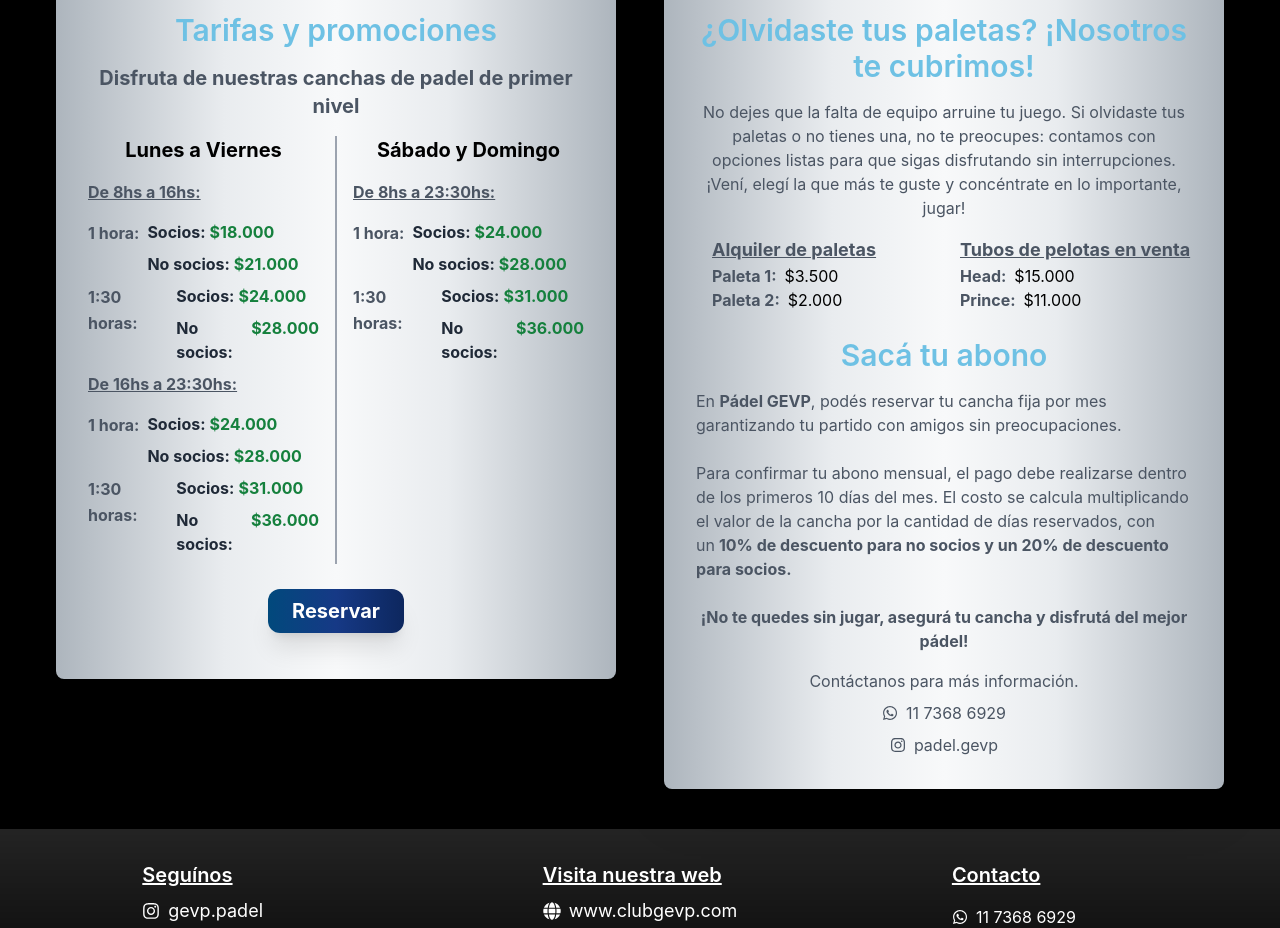
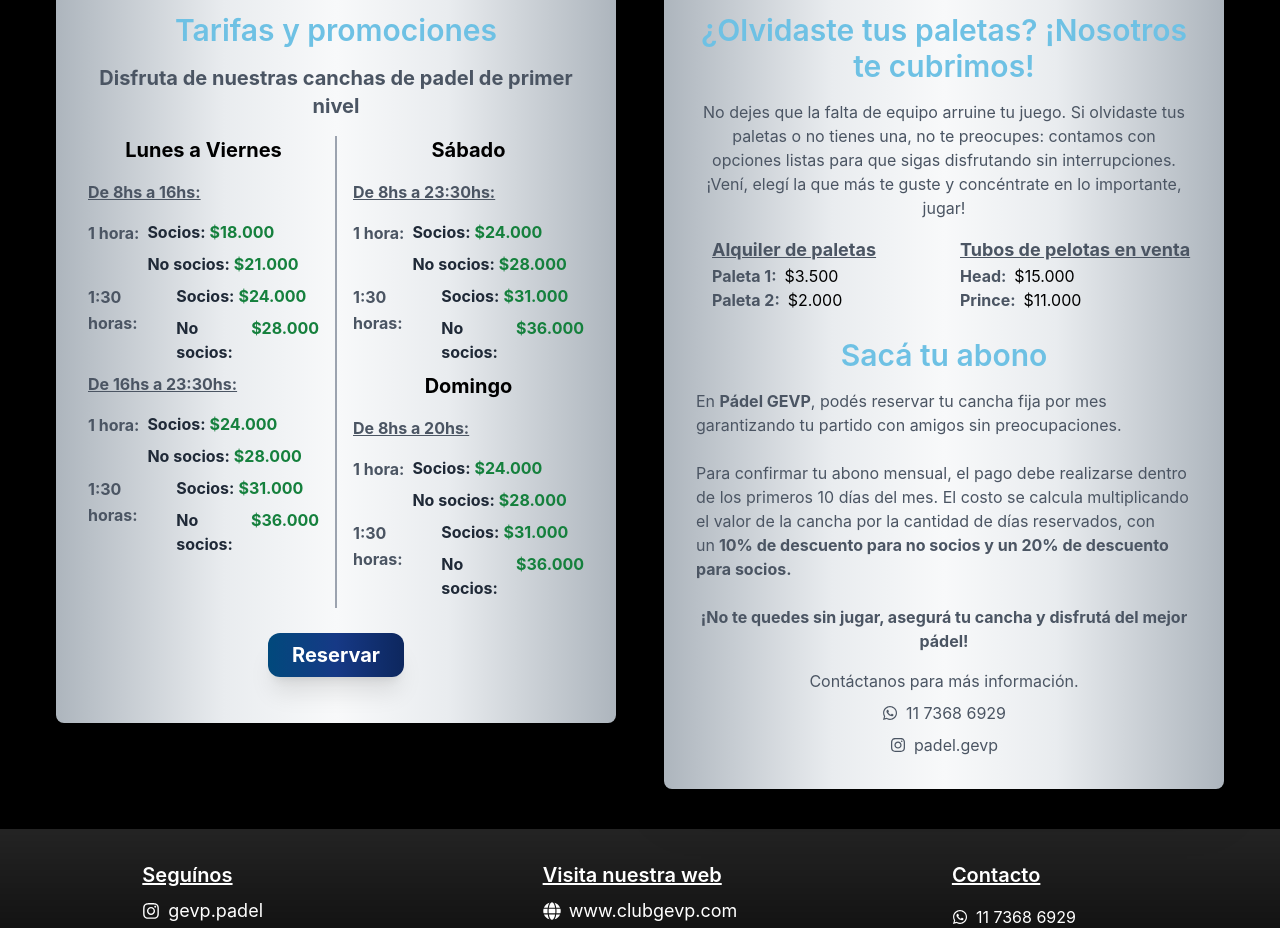
Before and after one commit to PrandiF/padelGEVP, a React (Vite) app: page / in a window 1280 px wide. Shown: the part 2740-3668 px from the top of the page. Built offline with nearby package versions, Linux system fonts and the light colour scheme; a web font is replaced by a local one.

Commit message:
feat: precios update

```diff
--- a/src/components/Info/Precios.tsx
+++ b/src/components/Info/Precios.tsx
@@ -28,7 +28,7 @@
           </p>
           <div className="flex xl:flex-row flex-col w-full justify-center xl:gap-0 gap-4">
             {/* Columna Izquierda */}
-            <div className="flex flex-col text-start justify-center xl:w-1/2 xl:pr-4">
+            <div className="flex flex-col text-start xl:w-1/2 xl:pr-4">
               <p className="flex mx-auto text-xl font-bold text-black mb-4">
                 Lunes a Viernes
               </p>
@@ -118,11 +118,53 @@
             {/* Columna Derecha */}
             <div className="flex flex-col text-start xl:w-1/2 xl:pl-4">
               <p className="flex mx-auto text-xl font-bold text-black mb-4">
-                Sábado y Domingo
+                Sábado
               </p>
               <div className="flex flex-col">
                 <p className="text-base font-bold text-gray-600 mb-4 underline">
                   De 8hs a 23:30hs:
+                </p>
+                <div className="flex gap-2">
+                  <p className="font-bold text-gray-600">1 hora:</p>
+                  <div className="flex flex-col text-start">
+                    <p className="text-base font-bold text-green-700 mb-2 flex gap-1">
+                      <span className="text-base font-bold text-gray-800">
+                        Socios:
+                      </span>
+                      $24.000
+                    </p>
+                    <p className="text-base font-bold text-green-700 mb-2 flex gap-1">
+                      <span className="text-base font-bold text-gray-800">
+                        No socios:
+                      </span>
+                      $28.000
+                    </p>
+                  </div>
+                </div>
+                <div className="flex gap-2">
+                  <p className="font-bold text-gray-600">1:30 horas:</p>
+                  <div className="flex flex-col text-start">
+                    <p className="text-base font-bold text-green-700 mb-2 flex gap-1">
+                      <span className="text-base font-bold text-gray-800">
+                        Socios:
+                      </span>
+                      $31.000
+                    </p>
+                    <p className="text-base font-bold text-green-700 mb-2 flex gap-1">
+                      <span className="text-base font-bold text-gray-800">
+                        No socios:
+                      </span>
+                      $36.000
+                    </p>
+                  </div>
+                </div>
+              </div>
+              <p className="flex mx-auto text-xl font-bold text-black mb-4">
+                Domingo
+              </p>
+              <div className="flex flex-col">
+                <p className="text-base font-bold text-gray-600 mb-4 underline">
+                  De 8hs a 20hs:
                 </p>
                 <div className="flex gap-2">
                   <p className="font-bold text-gray-600">1 hora:</p>
```
